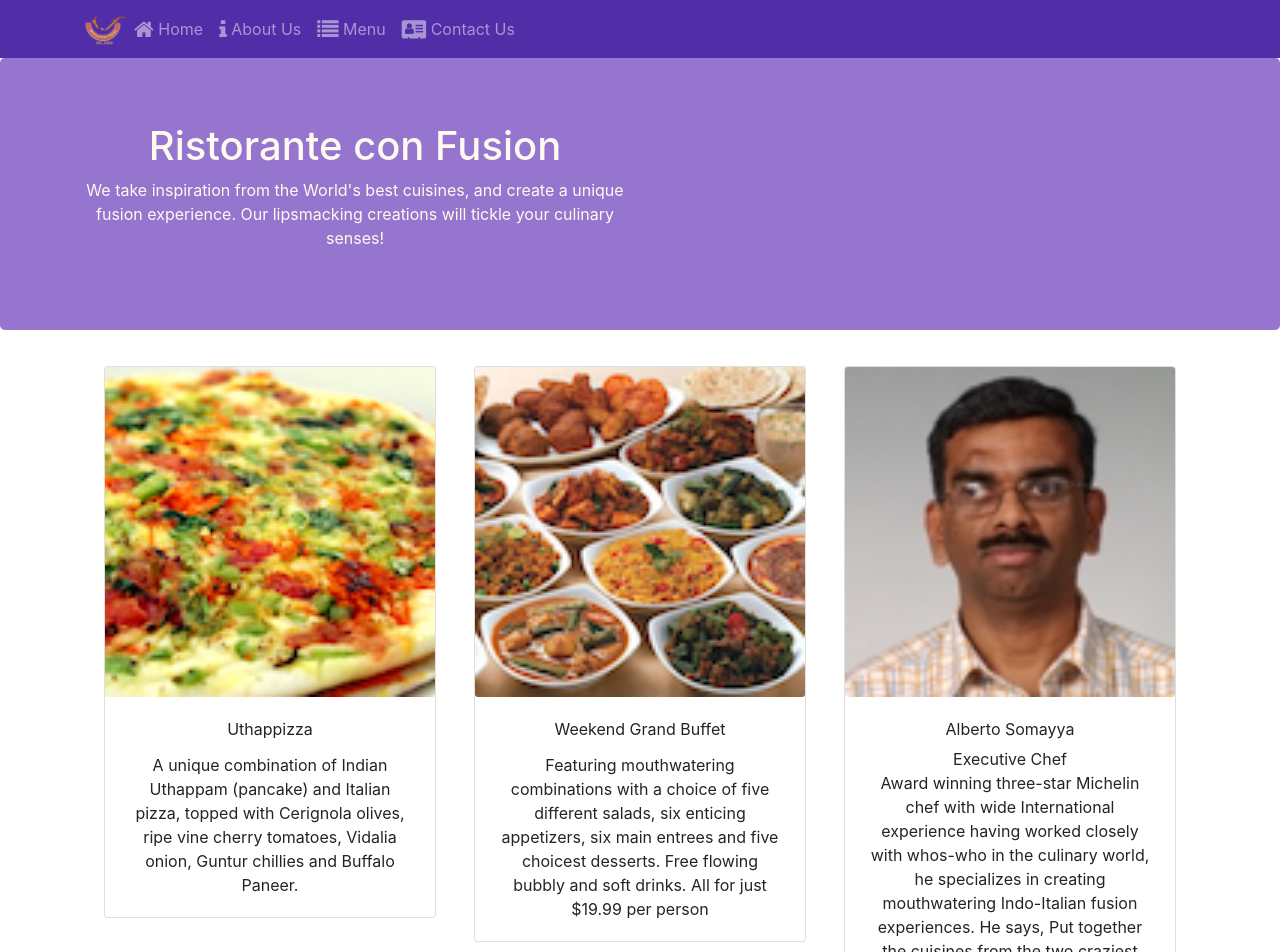
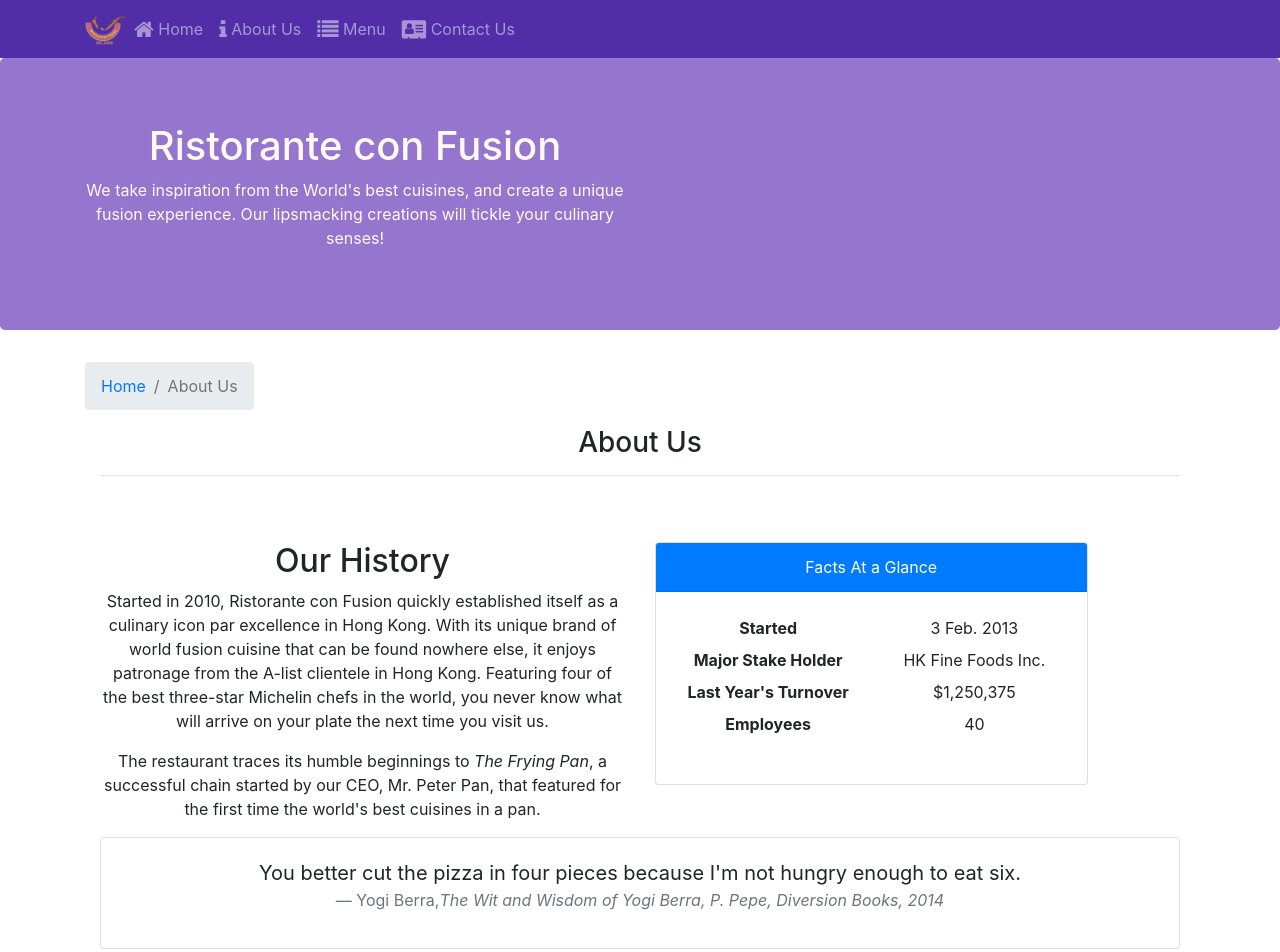
Before and after one commit to madoooaboelazaiem/fullstackCourse, a React (Create React App) app in the folder confusion/: page /aboutus in a window 1280 px wide. Before the commit this address led to /home. Shown: the top 952 px of the page. Built offline with nearby package versions, Linux system fonts and the light colour scheme.

Commit message:
Assignment 2

```diff
--- /dev/null
+++ b/confusion/src/components/AboutComponent.js
@@ -0,0 +1,112 @@
+import React from "react";
+import {
+  Breadcrumb,
+  BreadcrumbItem,
+  Card,
+  CardBody,
+  CardHeader,
+} from "reactstrap";
+import { Link } from "react-router-dom";
+
+function RenderLeader({ leader }) {
+  return (
+    <li className="media">
+      <img className="mr-4" src={leader.image} alt="Shot" />
+      <div className="media-body">
+        <h5 className="mt-0 mb-1">{leader.name}</h5>
+        <p>{leader.designation}</p>
+        <p className="mb-4">{leader.description}</p>
+      </div>
+    </li>
+  );
+}
+
+function About(props) {
+  const leaders = props.leaders.map((leader) => {
+    return <RenderLeader leader={leader} />;
+  });
+
+  return (
+    <div className="container">
+      <div className="row">
+        <Breadcrumb>
+          <BreadcrumbItem>
+            <Link to="/home">Home</Link>
+          </BreadcrumbItem>
+          <BreadcrumbItem active>About Us</BreadcrumbItem>
+        </Breadcrumb>
+        <div className="col-12">
+          <h3>About Us</h3>
+          <hr />
+        </div>
+      </div>
+      <div className="row row-content">
+        <div className="col-12 col-md-6">
+          <h2>Our History</h2>
+          <p>
+            Started in 2010, Ristorante con Fusion quickly established itself as
+            a culinary icon par excellence in Hong Kong. With its unique brand
+            of world fusion cuisine that can be found nowhere else, it enjoys
+            patronage from the A-list clientele in Hong Kong. Featuring four of
+            the best three-star Michelin chefs in the world, you never know what
+            will arrive on your plate the next time you visit us.
+          </p>
+          <p>
+            The restaurant traces its humble beginnings to{" "}
+            <em>The Frying Pan</em>, a successful chain started by our CEO, Mr.
+            Peter Pan, that featured for the first time the world's best
+            cuisines in a pan.
+          </p>
+        </div>
+        <div className="col-12 col-md-5">
+          <Card>
+            <CardHeader className="bg-primary text-white">
+              Facts At a Glance
+            </CardHeader>
+            <CardBody>
+              <dl className="row p-1">
+                <dt className="col-6">Started</dt>
+                <dd className="col-6">3 Feb. 2013</dd>
+                <dt className="col-6">Major Stake Holder</dt>
+                <dd className="col-6">HK Fine Foods Inc.</dd>
+                <dt className="col-6">Last Year's Turnover</dt>
+                <dd className="col-6">$1,250,375</dd>
+                <dt className="col-6">Employees</dt>
+                <dd className="col-6">40</dd>
+              </dl>
+            </CardBody>
+          </Card>
+        </div>
+        <div className="col-12">
+          <Card>
+            <CardBody className="bg-faded">
+              <blockquote className="blockquote">
+                <p className="mb-0">
+                  You better cut the pizza in four pieces because I'm not hungry
+                  enough to eat six.
+                </p>
+                <footer className="blockquote-footer">
+                  Yogi Berra,
+                  <cite title="Source Title">
+                    The Wit and Wisdom of Yogi Berra, P. Pepe, Diversion Books,
+                    2014
+                  </cite>
+                </footer>
+              </blockquote>
+            </CardBody>
+          </Card>
+        </div>
+      </div>
+      <div className="row row-content">
+        <div className="col-12">
+          <h2>Corporate Leadership</h2>
+        </div>
+        <div className="col-12">
+          <ul className="list-unstyled">{leaders}</ul>
+        </div>
+      </div>
+    </div>
+  );
+}
+
+export default About;
--- a/confusion/src/components/MainComponent.js
+++ b/confusion/src/components/MainComponent.js
@@ -10,6 +10,8 @@
 import { COMMENTS } from "../shared/comments";
 import { PROMOTIONS } from "../shared/promotions";
 import { LEADERS } from "../shared/leaders";
+import About from "./AboutComponent";
+
 class Main extends Component {
   constructor(props) {
     super(props);
@@ -60,6 +62,11 @@
             <Route path="/menu/:dishId" component={DishWithId} />
             <Route
               exact
+              path="/aboutus"
+              component={() => <About leaders={this.state.leaders} />}
+            />
+            <Route
+              exact
               path="/menu"
               component={() => (
                 <Menu
```
